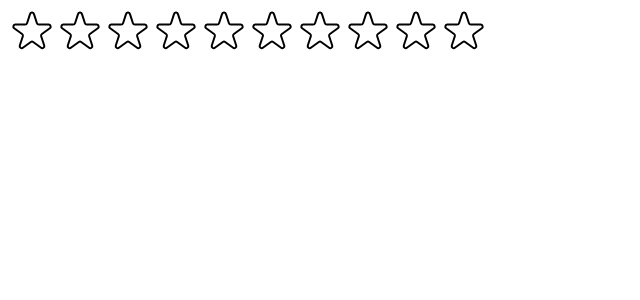
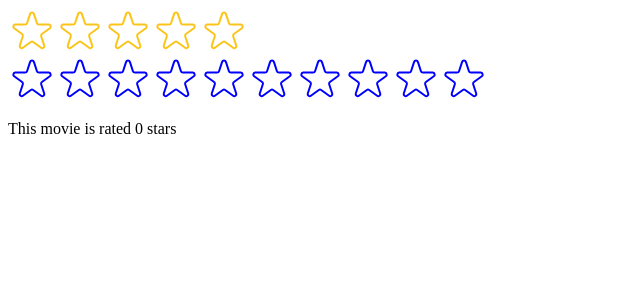
Before and after one commit to xKachi/usePopcorn, a React (Create React App) app: page / in a window 1280 px wide. Shown: the top 300 px of the page, without its empty margins (0-640 px from the left). Built offline with nearby package versions, Linux system fonts and the light colour scheme.

Commit message:
fiinished reusable component

```diff
--- a/src/StarRating.js
+++ b/src/StarRating.js
@@ -1,4 +1,5 @@
 import { useState } from "react";
+import PropTypes from "prop-types";
 
 const containerStyle = {
   display: "flex",
@@ -10,18 +11,31 @@ const starContainerStyle = {
   display: "flex",
 };
 
-const textStyle = {
-  lineHeight: "1",
-  margin: "0",
+StarRating.propTypes = {
+  maxRating: PropTypes.number,
 };
 
-export default function StarRating({ maxRating = 5 }) {
+export default function StarRating({
+  maxRating = 5,
+  color = "#fcc419",
+  size = "48",
+  messages = [],
+  onsetRating,
+}) {
   const [rating, setRating] = useState(0);
   const [tempRating, setTempRating] = useState(0);
 
   function handleRating(rating) {
     setRating(rating);
+    onsetRating(rating);
   }
+
+  const textStyle = {
+    lineHeight: "1",
+    margin: "0",
+    color,
+    fontSize: `${size / 1.5}px`,
+  };
 
   return (
     <div style={containerStyle}>
@@ -32,23 +46,29 @@ export default function StarRating({ maxRating = 5 }) {
             onRate={() => handleRating(i + 1)}
             onHoverIn={() => setTempRating(i + 1)}
             onHoverOut={() => setTempRating(0)}
+            color={color}
+            size={size}
             full={tempRating ? tempRating >= i : rating >= i + 1}
           />
         ))}
       </div>
-      <p style={textStyle}>{tempRating || ""}</p>
+      <p style={textStyle}>
+        {messages.length === maxRating
+          ? messages[tempRating ? tempRating - 1 : rating - 1]
+          : tempRating || ""}
+      </p>
     </div>
   );
 }
 
-const starStyle = {
-  width: "48px",
-  height: "48px",
-  display: "black",
-  cursor: "pointer",
-};
+function Star({ onRate, onHoverIn, onHoverOut, full, color, size }) {
+  const starStyle = {
+    width: `${size}px`,
+    height: `${size}px`,
+    display: "black",
+    cursor: "pointer",
+  };
 
-function Star({ onRate, onHoverIn, onHoverOut, full }) {
   return (
     <span
       role="button"
@@ -56,13 +76,15 @@ function Star({ onRate, onHoverIn, onHoverOut, full }) {
       onClick={onRate}
       onMouseEnter={onHoverIn}
       onMouseLeave={onHoverOut}
+      color={color}
+      size={size}
     >
       {full ? (
         <svg
           xmlns="http://www.w3.org/2000/svg"
           viewBox="0 0 20 20"
-          fill="#000"
-          stroke="#000"
+          fill={color}
+          stroke={color}
         >
           <path d="M9.049 2.927c.3-.921 1.603-.921 1.902 0l1.07 3.292a1 1 0 00.95.69h3.462c.969 0 1.371 1.24.588 1.81l-2.8 2.034a1 1 0 00-.364 1.118l1.07 3.292c.3.921-.755 1.688-1.54 1.118l-2.8-2.034a1 1 0 00-1.175 0l-2.8 2.034c-.784.57-1.838-.197-1.539-1.118l1.07-3.292a1 1 0 00-.364-1.118L2.98 8.72c-.783-.57-.38-1.81.588-1.81h3.461a1 1 0 00.951-.69l1.07-3.292z" />
         </svg>
@@ -71,7 +93,7 @@ function Star({ onRate, onHoverIn, onHoverOut, full }) {
           xmlns="http://www.w3.org/2000/svg"
           fill="none"
           viewBox="0 0 24 24"
-          stroke="#000"
+          stroke={color}
         >
           <path
             strokeLinecap="round"
--- a/src/index.js
+++ b/src/index.js
@@ -1,14 +1,30 @@
 import React from "react";
 import ReactDOM from "react-dom/client";
+import { useState } from "react";
 // import "./index.css";
 //import App from "./App";
 import StarRating from "./StarRating";
+
+function Test() {
+  const [movieRating, setMovieRating] = useState(0);
+
+  return (
+    <div>
+      <StarRating color="blue" maxRating={10} onsetRating={setMovieRating} />
+      <p>This movie is rated {movieRating} stars</p>
+    </div>
+  );
+}
 
 const root = ReactDOM.createRoot(document.getElementById("root"));
 root.render(
   <React.StrictMode>
     {/* <App /> */}
-    <StarRating maxRating={10} />
+    <StarRating
+      maxRating={5}
+      messages={["Terible", "Bed", "Okay", "Good", "Amazing"]}
+    />
+    <Test />
   </React.StrictMode>
 );
 
```
